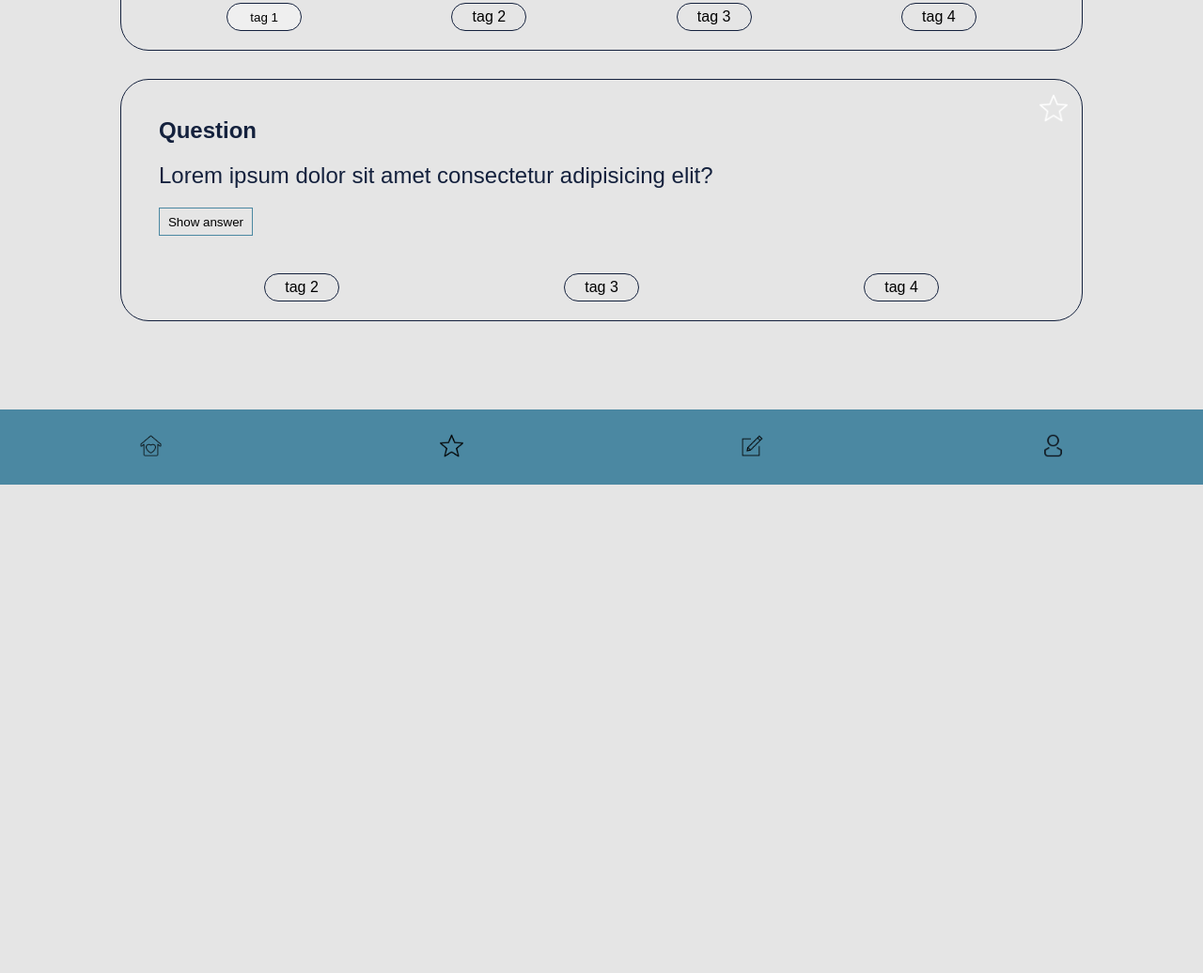
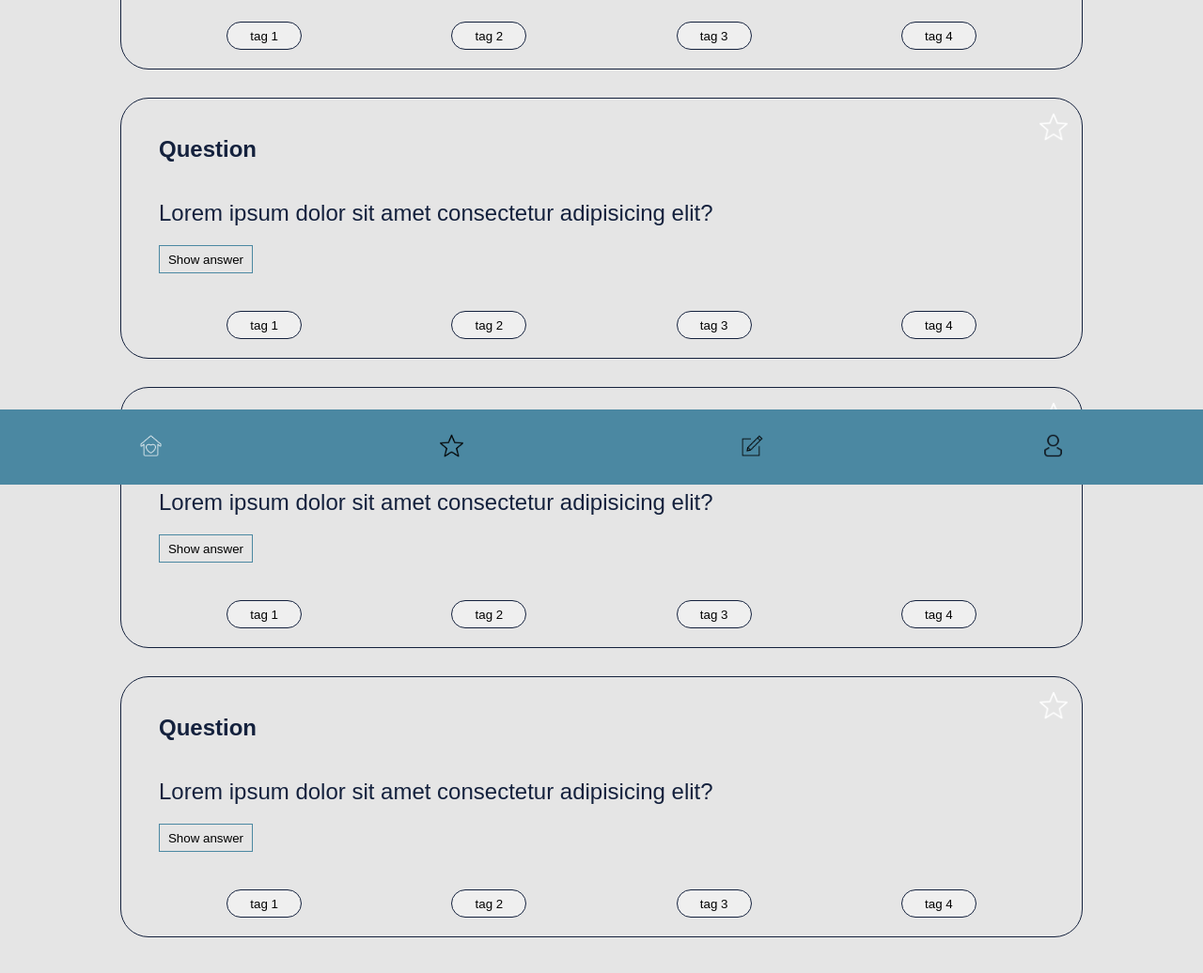
Before and after one commit to ckskr/quizzapp, a plain HTML site: page index.html in a window 1280 px wide. Shown: the part 284-1320 px from the top of the page at 94% size. Before the commit the page ends 800 px from the top, so only its background shows below. Drawn offline with Linux system fonts and the light colour scheme.

Commit message:
add current and new cards

```diff
--- a/css/base.css
+++ b/css/base.css
@@ -16,3 +16,7 @@
 /*
   --header-height: 75px;
   --footer-height: 50px; */
+
+.text--highlight {
+  color: red;
+}
--- a/css/footer.css
+++ b/css/footer.css
@@ -29,3 +29,7 @@ footer {
 .footer__icon {
   width: 25px;
 }
+
+.footer__icon__current {
+  filter: invert();
+}
--- a/css/questionscard.css
+++ b/css/questionscard.css
@@ -18,7 +18,7 @@
   position: relative;
 }
 
-.card__text {
+.card__question {
   padding: 20px;
   hyphens: auto;
   text-align: justify;
@@ -26,7 +26,7 @@
   font-size: 1.5rem;
 }
 
-.card__submit {
+_.card__submit {
   display: flex;
   justify-content: center;
 }
@@ -82,3 +82,7 @@
   align-items: center;
   _text-decoration-line: none;
 }
+
+.answer {
+  display: none;
+}
--- a/index.html
+++ b/index.html
@@ -20,23 +20,27 @@
           src="./img/bookmark.png"
           alt="bookmark icon"
         />
-        <p class="card__text">
+        <p class="card__question">
           Lorem ipsum dolor sit amet consectetur adipisicing elit?
         </p>
         <div class="card__answers">
           <button class="card_btn" type="button">Show answer</button>
+          <p class="answer">answer lorem</p>
         </div>
         <div class="question__tags">
           <ul>
-            <!-- Richtiger Aufbau  -->
             <li>
               <button type="button" class="question__tag__item">tag 1</button>
             </li>
-            <!-- Richtiger Aufbau Ende -->
-
-            <li class="question__tag__item">tag 2</li>
-            <li class="question__tag__item">tag 3</li>
-            <li class="question__tag__item">tag 4</li>
+            <li>
+              <button type="button" class="question__tag__item">tag 2</button>
+            </li>
+            <li>
+              <button type="button" class="question__tag__item">tag 3</button>
+            </li>
+            <li>
+              <button type="button" class="question__tag__item">tag 4</button>
+            </li>
           </ul>
         </div>
       </section>
@@ -48,17 +52,91 @@
           src="./img/bookmark.png"
           alt="bookmark icon"
         />
-        <p class="card__text">
+        <p class="card__question">
           Lorem ipsum dolor sit amet consectetur adipisicing elit?
         </p>
         <div class="card__answers">
           <button class="card_btn" type="button">Show answer</button>
+          <p class="answer">answer lorem</p>
         </div>
         <div class="question__tags">
           <ul>
-            <li class="question__tag__item">tag 2</li>
-            <li class="question__tag__item">tag 3</li>
-            <li class="question__tag__item">tag 4</li>
+            <li>
+              <button type="button" class="question__tag__item">tag 1</button>
+            </li>
+            <li>
+              <button type="button" class="question__tag__item">tag 2</button>
+            </li>
+            <li>
+              <button type="button" class="question__tag__item">tag 3</button>
+            </li>
+            <li>
+              <button type="button" class="question__tag__item">tag 4</button>
+            </li>
+          </ul>
+        </div>
+      </section>
+
+      <section class="card">
+        <h2 class="card__question">Question</h2>
+        <img
+          class="bookmark__icon"
+          src="./img/bookmark.png"
+          alt="bookmark icon"
+        />
+        <p class="card__question">
+          Lorem ipsum dolor sit amet consectetur adipisicing elit?
+        </p>
+        <div class="card__answers">
+          <button class="card_btn" type="button">Show answer</button>
+          <p class="answer">answer lorem</p>
+        </div>
+        <div class="question__tags">
+          <ul>
+            <li>
+              <button type="button" class="question__tag__item">tag 1</button>
+            </li>
+            <li>
+              <button type="button" class="question__tag__item">tag 2</button>
+            </li>
+            <li>
+              <button type="button" class="question__tag__item">tag 3</button>
+            </li>
+            <li>
+              <button type="button" class="question__tag__item">tag 4</button>
+            </li>
+          </ul>
+        </div>
+      </section>
+
+      <section class="card">
+        <h2 class="card__question">Question</h2>
+        <img
+          class="bookmark__icon"
+          src="./img/bookmark.png"
+          alt="bookmark icon"
+        />
+        <p class="card__question">
+          Lorem ipsum dolor sit amet consectetur adipisicing elit?
+        </p>
+        <div class="card__answers">
+          <button class="card_btn" type="button">Show answer</button>
+          <p class="answer">answer lorem</p>
+        </div>
+        <div class="question__tags">
+          <ul>
+            <li>
+              <button type="button" class="question__tag__item">tag 1</button>
+            </li>
+            <li>
+              <button type="button" class="question__tag__item">tag 2</button>
+            </li>
+            <li>
+              <button type="button" class="question__tag__item">tag 3</button>
+            </li>
+            <li>
+              <button type="button" class="question__tag__item">tag 4</button>
+            </li>
           </ul>
         </div>
       </section>
@@ -72,7 +150,7 @@
               <img
                 src="./img/homeicon.png"
                 alt="home icon"
-                class="footer__icon"
+                class="footer__icon footer__icon__current"
             /></a>
           </li>
           <li class="nav__list__item">
@@ -102,5 +180,6 @@
         </ul>
       </nav>
     </footer>
+    <script src="./main.js"></script>
   </body>
 </html>
--- /dev/null
+++ b/main.js
@@ -0,0 +1,14 @@
+let button = document.querySelector('[data-js="button"]');
+
+let text = document.querySelector('[data-js="text"]');
+
+console.log(button);
+console.log(text);
+
+function onButtonClick() {
+  console.log("button clicked!");
+
+  text.classList.toggle("text--highlight");
+}
+
+button.addEventListener("click", onButtonClick);
```
Also changed, not shown: bookmarks.html (+1 -1 lines), create.html (+1 -1 lines), profile.html (+1 -1 lines).
